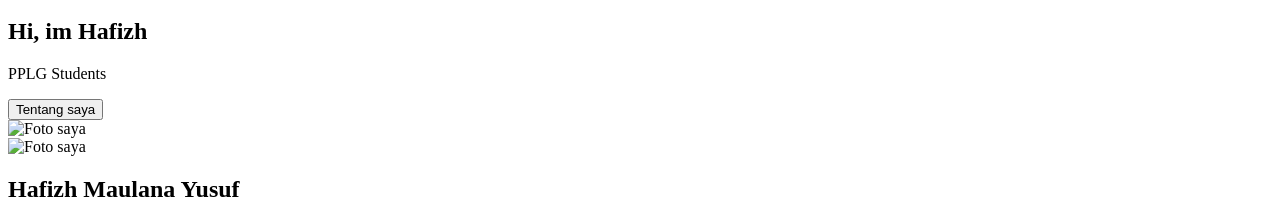
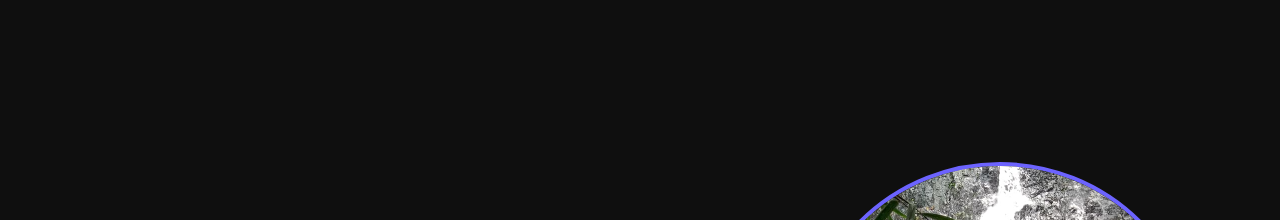
Before and after one commit to hafizhmaulanayusuf6-gif/tgsAkhirDicoding_profile, a plain HTML site: page index.html in a window 1280 px wide. Shown: the part 98-318 px from the top of the page. Drawn offline with Linux system fonts and the light colour scheme; the site is published under a folder, as on GitHub Pages, so addresses that start at the root find nothing.

Commit message:
perbaiki beberapa code

```diff
--- a/index.html
+++ b/index.html
@@ -4,7 +4,7 @@
     <meta charset="UTF-8">
     <meta name="viewport" content="width=device-width, initial-scale=1.0">
     <title>my portofolio</title>
-    <link rel="stylesheet" href="/css/style.css">
+    <link rel="stylesheet" href="css/style.css">
 
     <link href="https://fonts.googleapis.com/css2?family=Poppins:wght@400;600;700&family=Quicksand:wght@300..700&display=swap" rel="stylesheet">
 </head>
@@ -32,7 +32,7 @@
                 </div>
 
                 <div class="beranda-img">
-                    <img src="/img/Im.jpeg" alt="Foto saya">
+                    <img src="img/Im.jpeg" alt="Foto saya">
                 </div>
             </div>
         </section>
@@ -40,7 +40,7 @@
         <section id="tentang">
             <div class="tentang-content">
                 <aside>
-                    <img src="/img/Im.jpeg" alt="Foto saya">
+                    <img src="img/Im.jpeg" alt="Foto saya">
                     <h2>Hafizh Maulana Yusuf</h2>
                     <p>Cianjur, Indonesia</p>
                 </aside>
```
